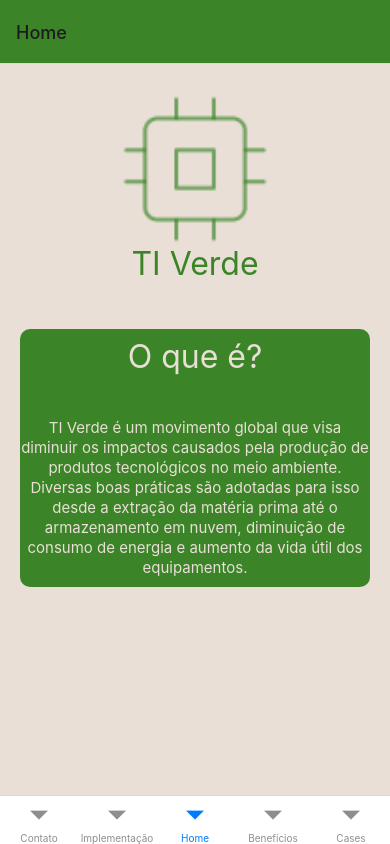
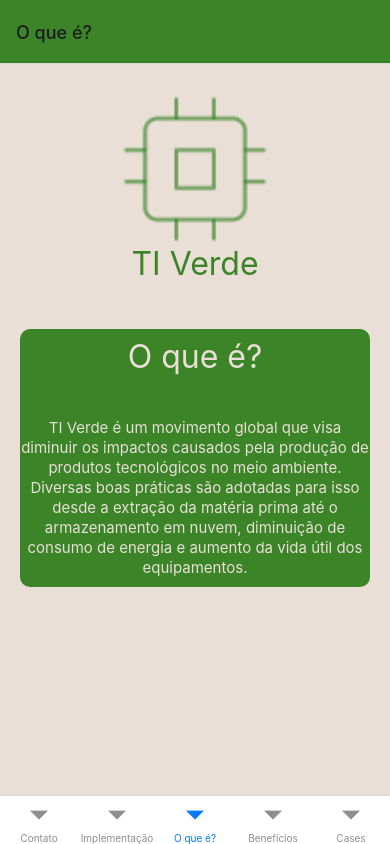
Before and after one commit to bgarbero/meuAppTIVerde, a React Native app in the folder meuAppTiVerde/: screen / in a window 390 px wide. Built offline with nearby package versions, Linux system fonts and the light colour scheme.

Commit message:
versão final

```diff
--- a/meuAppTiVerde/App.js
+++ b/meuAppTiVerde/App.js
@@ -48,7 +48,7 @@ const TabNavigate = () => {
         name='Home'
         component={Home}
         options={{
-          title:"Home",
+          title:"O que é?",
           headerStyle:{
             backgroundColor: "#3B8528"
           }
```
